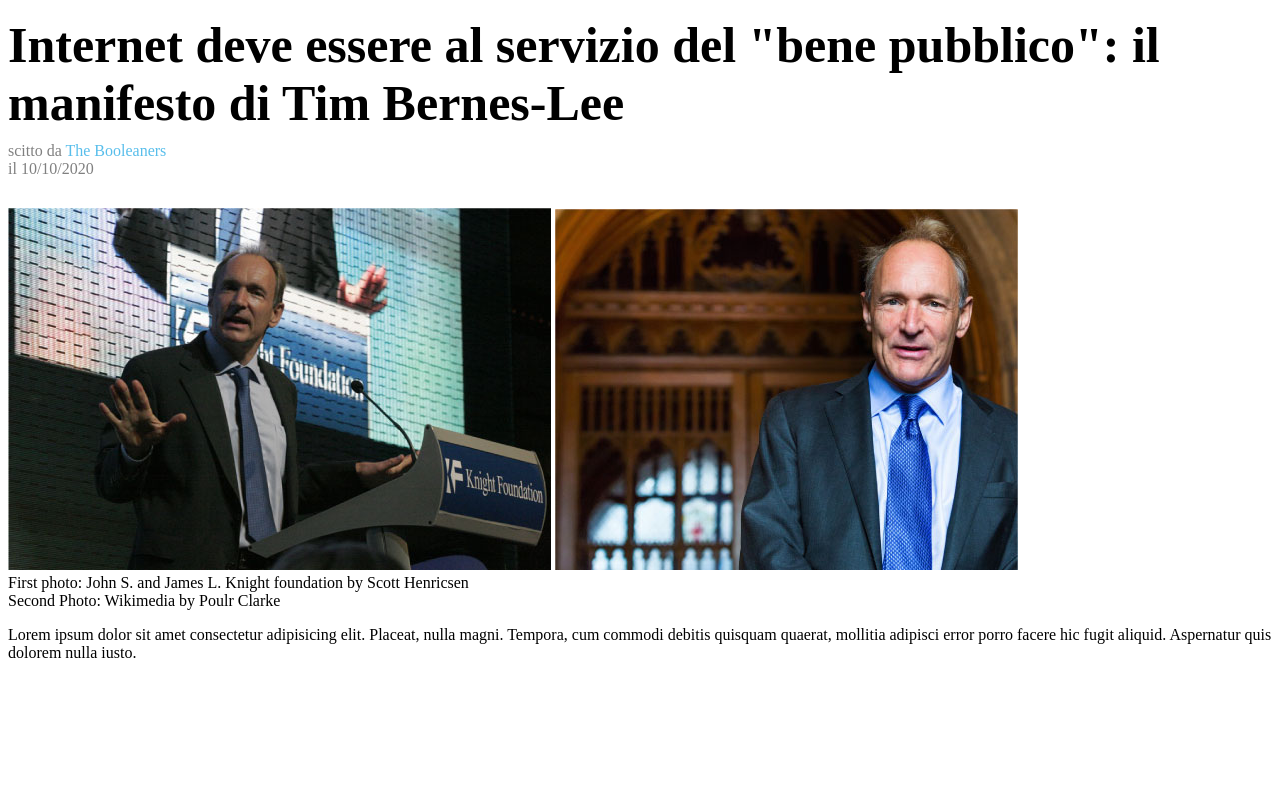
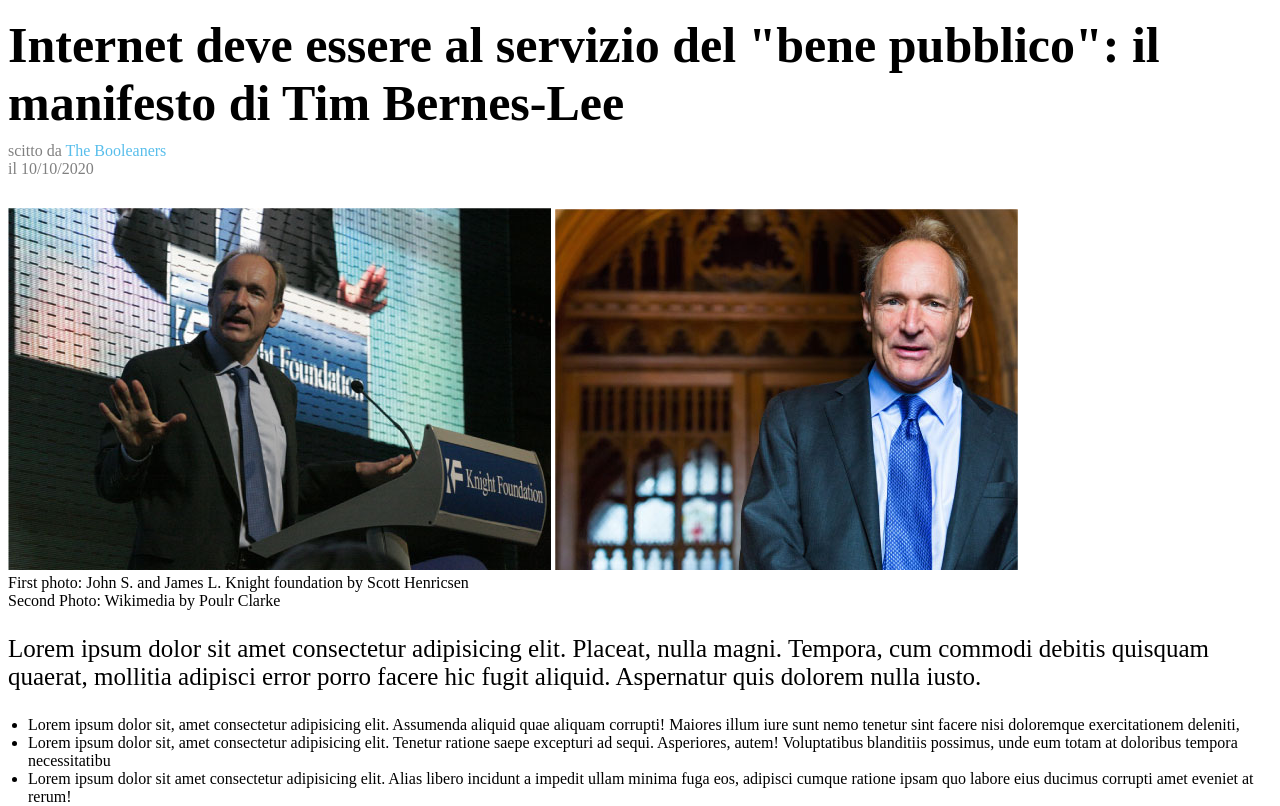
Before and after one commit to Adner16/html-css-booleaner, a plain HTML site: page index.html in a window 1280 px wide. Shown: the part 120-926 px from the top of the page. Before the commit the page ends 800 px from the top, so only its background shows below. Drawn offline with Linux system fonts and the light colour scheme.

Commit message:
second commit

```diff
--- a/css/style.css
+++ b/css/style.css
@@ -27,3 +27,9 @@ address{
 #tim-images{
     margin-top: 30px;
 }
+p{
+    font-size: 25px;
+}
+ul{
+    padding-left: 20px;
+}
--- a/index.html
+++ b/index.html
@@ -29,6 +29,12 @@
                         Lorem ipsum dolor sit amet consectetur adipisicing elit. Placeat, nulla magni. Tempora, cum commodi debitis quisquam quaerat, mollitia adipisci error porro facere hic fugit aliquid. Aspernatur quis dolorem nulla iusto.
                     </p>
 
+                    <ul>
+                        <li>Lorem ipsum dolor sit, amet consectetur adipisicing elit. Assumenda aliquid quae aliquam corrupti! Maiores illum iure sunt nemo tenetur sint facere nisi doloremque exercitationem deleniti,</li>
+                        <li>Lorem ipsum dolor sit, amet consectetur adipisicing elit. Tenetur ratione saepe excepturi ad sequi. Asperiores, autem! Voluptatibus blanditiis possimus, unde eum totam at doloribus tempora necessitatibu</li>
+                        <li>Lorem ipsum dolor sit amet consectetur adipisicing elit. Alias libero incidunt a impedit ullam minima fuga eos, adipisci cumque ratione ipsam quo labore eius ducimus corrupti amet eveniet at rerum!</li>
+                    </ul>
+
                 </figcaption>
 
             </figure>
```
